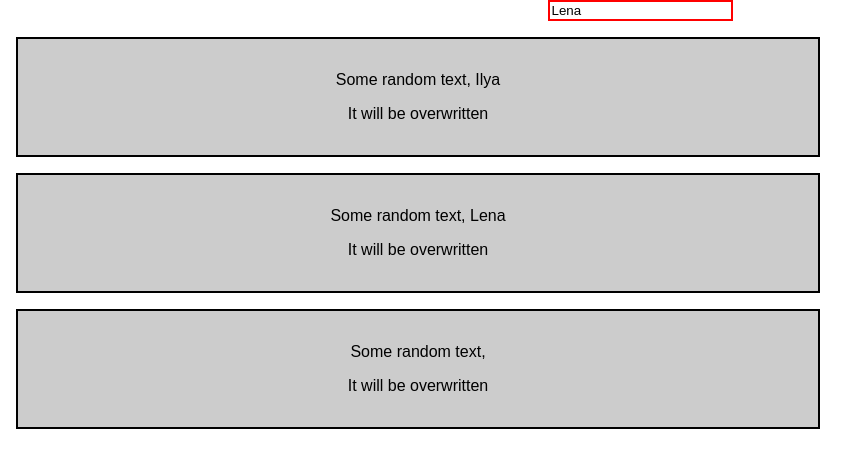
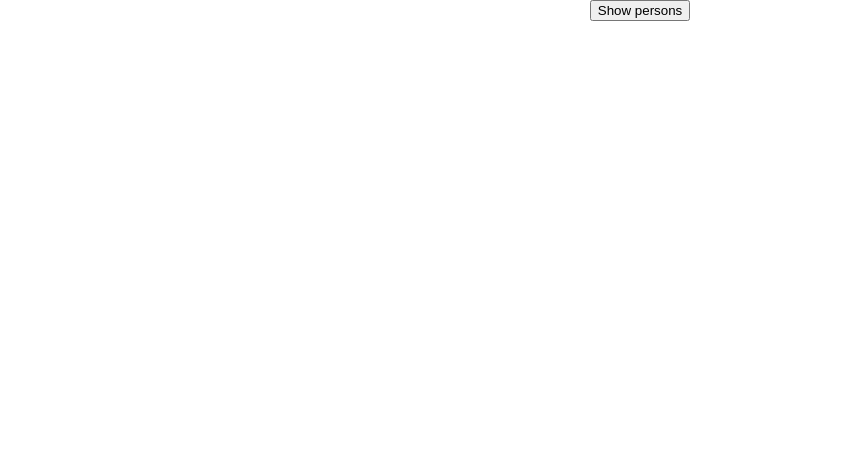
Before and after one commit to Preil/react-complete-guide, a React (Create React App) app: page / in a window 1280 px wide. Shown: the top 468 px of the page, without its empty margins (0-867 px from the left). Built offline with nearby package versions, Linux system fonts and the light colour scheme.

Commit message:
Show content dynamically example.

```diff
--- a/src/App.js
+++ b/src/App.js
@@ -1,26 +1,39 @@
 import React, {Component} from 'react';
 import './App.css';
-
-import UserInput from './UserInput/UserInput'
-import UserOutput from './UserOutput/UserOutput'
+import Person from './Person/Person'
 
 class App extends Component {
-    state ={
-        username: "Lena"
+    state = {
+        persons: [
+            {name: 'Ilya', age: 39},
+            {name: 'Lena', age: 38},
+            {name: 'Alex', age: 39}
+        ],
+        showPersons: false
     };
 
-    userNameChanged = (event) =>{
-        this.setState({username: event.target.value})
-    };
+    togglePersonsHandler = () => {
+        const doesShow = this.state.showPersons;
+        this.setState({showPersons: !doesShow})
+    }
+
     render() {
         return (
             <div className="App">
-                <UserInput
-                    changed={this.userNameChanged}
-                    currentName={this.state.username} />
-                <UserOutput userName='Ilya'/>
-                <UserOutput userName={this.state.username}/>
-                <UserOutput/>
+                <button onClick={this.togglePersonsHandler}>Show persons</button>
+                {this.state.showPersons ?
+                    <div>
+                        <Person
+                            name={this.state.persons[0].name}
+                            age={this.state.persons[0].age}/>
+                        <Person
+                            name={this.state.persons[1].name}
+                            age={this.state.persons[1].age}/>
+                        <Person
+                            name={this.state.persons[2].name}
+                            age={this.state.persons[2].age}/>
+                    </div> : null
+                }
             </div>
         )
     }
--- a/src/UserInput/UserInput.js
+++ /dev/null
@@ -1,14 +0,0 @@
-import React from 'react'
-
-const userInput = (props)=>{
-    const style = {
-        border: '2px solid red'
-    };
-    return <input
-        type="text"
-        style={style}
-        onChange={props.changed}
-        value={props.currentName}/>
-};
-
-export default userInput;
--- a/src/UserOutput/UserOutput.css
+++ /dev/null
@@ -1,8 +0,0 @@
-.UserOutput {
-    width: 60%;
-    padding: 16px;
-    margin: 16px;
-    border: 2px solid black;
-    background-color: #cccccc;
-    text-align: center;
-}
--- a/src/UserOutput/UserOutput.js
+++ /dev/null
@@ -1,13 +0,0 @@
-import React from 'react'
-import './UserOutput.css'
-
-const userOutput = (props)=>{
-    return (
-        <div className="UserOutput">
-            <p>Some random text, {props.userName} </p>
-            <p>It will be overwritten</p>
-        </div>
-    )
-};
-
-export default userOutput;
```
